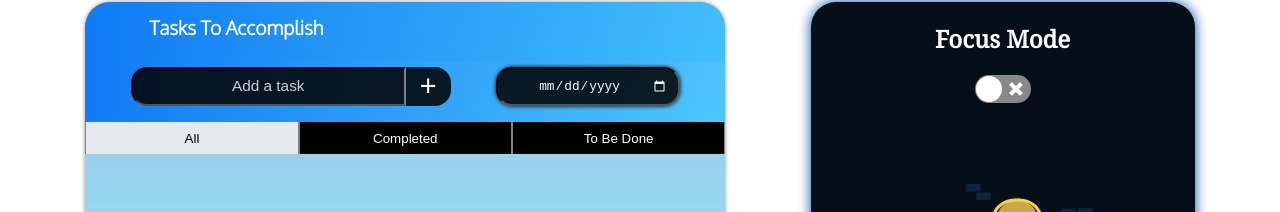
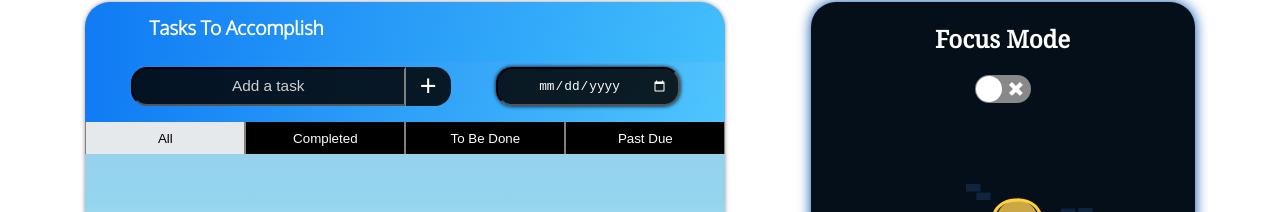
Before and after one commit to jamessnguyenn/EduFy, a React (Create React App) app: page /profile in a window 1280 px wide. Shown: the part 358-570 px from the top of the page. Built offline with nearby package versions, Linux system fonts and the light colour scheme; no server answers.

Commit message:
added past due tab on todo list

```diff
--- a/src/components/productivePage/toDoList/toDoFeed.jsx
+++ b/src/components/productivePage/toDoList/toDoFeed.jsx
@@ -17,6 +17,8 @@ export default function ToDoFeed({
     todosFilter = todos.filter((todo) => todo.checked);
   } else if (filter === "complete") {
     todosFilter = todos.filter((todo) => !todo.checked);
+  } else if (filter === "Overdue") {
+    todosFilter = todos.filter((todo) => todo.Overdue);
   }
 
   return (
--- a/src/components/productivePage/toDoList/toDoList.jsx
+++ b/src/components/productivePage/toDoList/toDoList.jsx
@@ -98,6 +98,15 @@ export default function ToDoList({ addCoins }) {
           {" "}
           To Be Done{" "}
         </button>
+        <button
+          className={
+            filter === "Overdue" ? "taskButton isActive" : " taskButton"
+          }
+          onClick={() => changeFilter("Overdue")}
+        >
+          {" "}
+          Past Due{" "}
+        </button>
       </div>
 
       <div className="toDoFeed">
```
